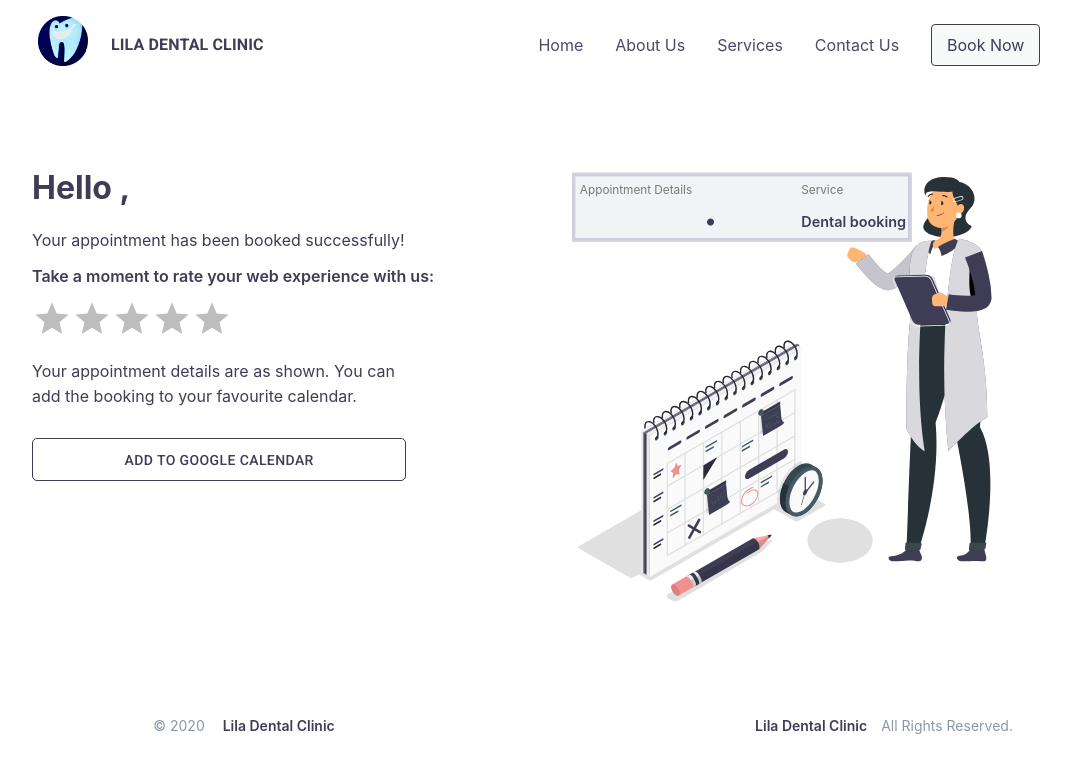
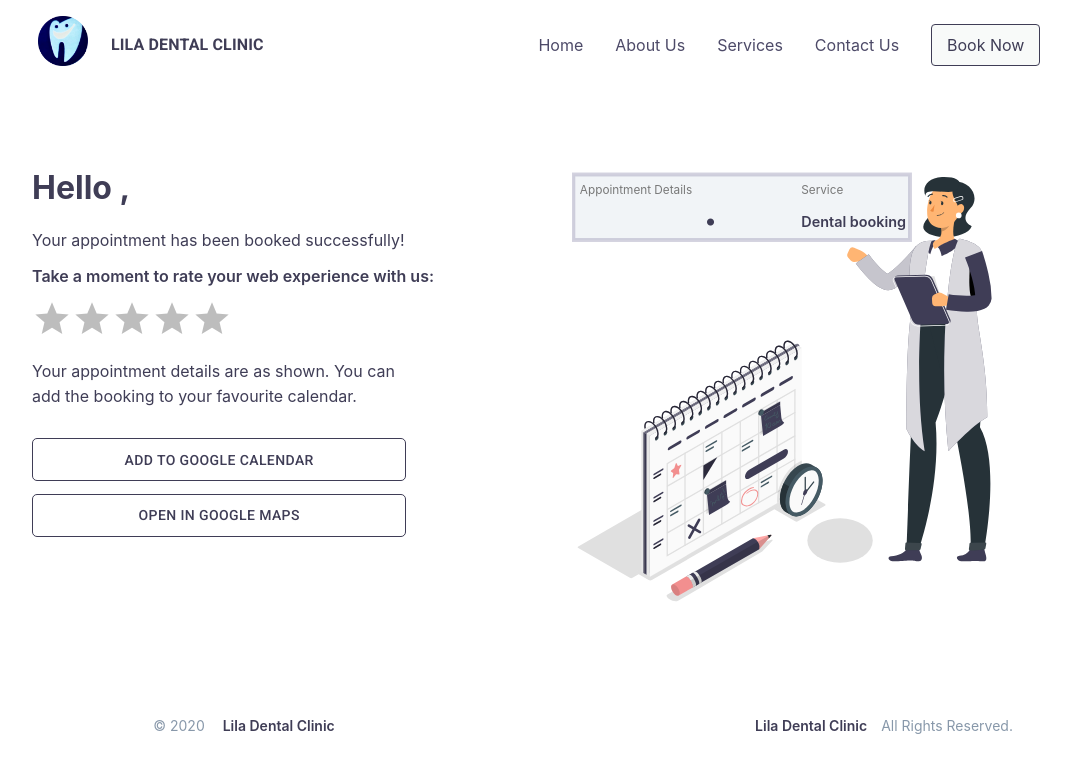
Before and after one commit to abhaybaiju/dentist-webapp, a React (Create React App) app in the folder frontend/: page /Success in a window 1280 px wide. Shown: the top 772 px of the page, without its empty margins (76-1147 px from the left). Built offline with nearby package versions, Linux system fonts and the light colour scheme.

Commit message:
Added maps button to success page

```diff
--- a/frontend/src/components/Success.js
+++ b/frontend/src/components/Success.js
@@ -89,6 +89,7 @@ const Success = () => {
               }
               <p style={{lineHeight:'1.6', width:'90%'}}>Your appointment details are as shown. You can add the booking to your favourite calendar.</p>
               <Button variant="outlined" href={string} className={classes.button}>Add to Google calendar</Button>
+              <Button variant="outlined" target="_blank" href="https://goo.gl/maps/qzTKKSQHUCMkwJNM9" className={classes.button}>Open in Google Maps</Button>
             </Grid>
             <Grid item lg={5} md={5} sm={8} xs={10} style={{background:`url(${calendar})`, backgroundRepeat:'no-repeat', backgroundPosition:'0% 100%', backgroundSize:'60% 60%'}}>
               <ImageSVG />
```
